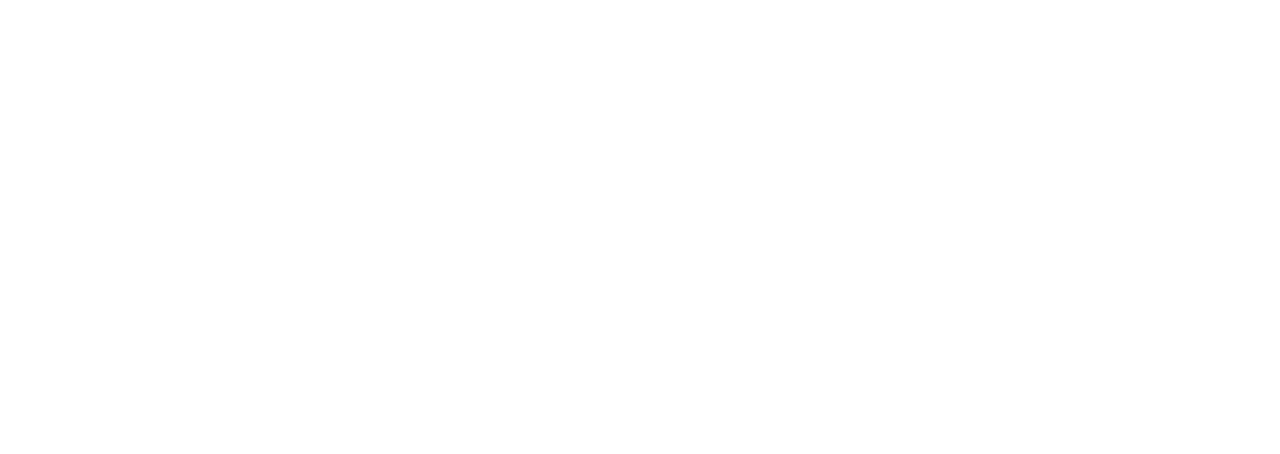
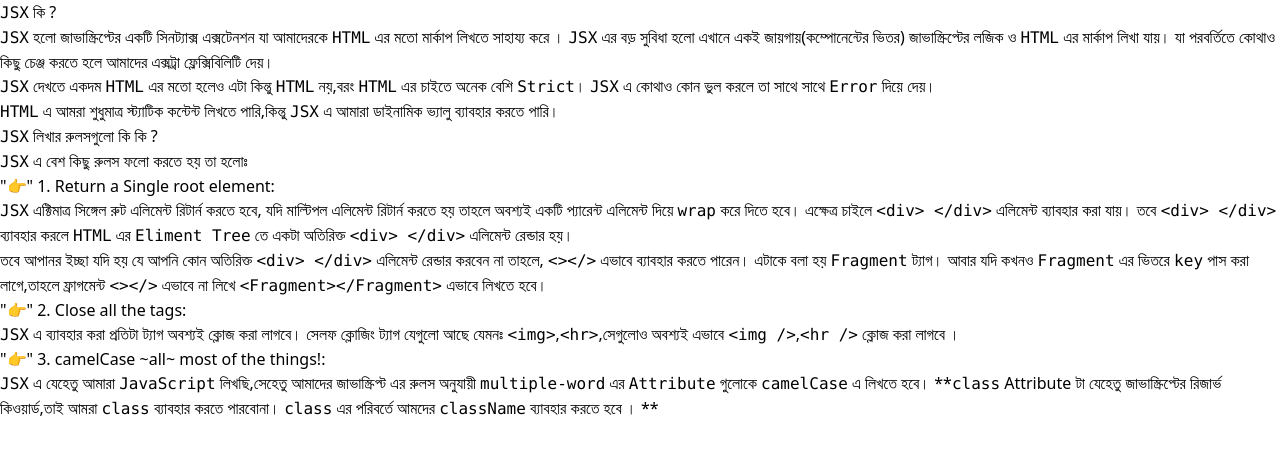
Before and after one commit to Deveripon/reactive-accelarator, a Next.js app: page /reactive-accilarator/React-js/module-1/jsx-markup in a window 1280 px wide. Shown: the top 454 px of the page. Built offline with nearby package versions, Linux system fonts and the light colour scheme.

Commit message:
Doc Update: Added lesson 1.8 Writing jsx markup

```diff
--- a/pages/reactive-accilarator/React-js/module-1/jsx-markup.mdx
+++ b/pages/reactive-accilarator/React-js/module-1/jsx-markup.mdx
@@ -0,0 +1,25 @@
+## `JSX` কি ?
+
+`JSX` হলো জাভাস্ক্রিপ্টের একটি সিনট্যাক্স এক্সটেনশন যা আমাদেরকে `HTML` এর মতো মার্কাপ লিখতে সাহায্য করে । `JSX` এর বড় সুবিধা হলো এখানে একই জায়গায়(কম্পোনেন্টের ভিতর) জাভাস্ক্রিপ্টের লজিক ও `HTML` এর মার্কাপ লিখা যায়। যা পরবর্তিতে কোথাও কিছু চেঞ্জ করতে হলে আমাদের এক্সট্রা ফ্লেক্সিবিলিটি দেয়।
+
+`JSX` দেখতে একদম `HTML` এর মতো হলেও এটা কিন্তু `HTML` নয়,বরং `HTML` এর চাইতে অনেক বেশি `Strict`। `JSX` এ কোথাও কোন ভুল করলে তা সাথে সাথে `Error` দিয়ে দেয়।
+
+`HTML` এ আমরা শুধুমাত্র স্ট্যাটিক কন্টেন্ট লিখতে পারি,কিন্তু `JSX` এ আমারা ডাইনামিক ভ্যালু ব্যাবহার করতে পারি।
+
+## `JSX` লিখার রুলসগুলো কি কি ?
+
+`JSX` এ বেশ কিছু রুলস ফলো করতে হয় তা হলোঃ
+
+### "👉" 1. Return a Single root element:
+
+`JSX` এক্টিমাত্র সিঙ্গেল রুট এলিমেন্ট রিটার্ন করতে হবে, যদি মাল্টিপল এলিমেন্ট রিটার্ন করতে হয় তাহলে অবশ্যই একটি প্যারেন্ট এলিমেন্ট দিয়ে `wrap` করে দিতে হবে। এক্ষেত্র চাইলে `<div> </div>` এলিমেন্ট ব্যাবহার করা যায়। তবে `<div> </div>` ব্যাবহার করলে `HTML` এর `Eliment Tree` তে একটা অতিরিক্ত `<div> </div>` এলিমেন্ট রেন্ডার হয়।
+
+তবে আপানর ইচ্ছা যদি হয় যে আপনি কোন অতিরিক্ত `<div> </div>` এলিমেন্ট রেন্ডার করবেন না তাহলে, `<></>` এভাবে ব্যাবহার করতে পারেন। এটাকে বলা হয় `Fragment` ট্যাগ। আবার যদি কখনও `Fragment` এর ভিতরে `key` পাস করা লাগে,তাহলে ফ্রাগমেন্ট `<></>` এভাবে না লিখে `<Fragment></Fragment>` এভাবে লিখতে হবে।
+
+### "👉" 2. Close all the tags:
+
+`JSX` এ ব্যাবহার করা প্রতিটা ট্যাগ অবশ্যই ক্লোজ করা লাগবে। সেলফ ক্লোজিং ট্যাগ যেগুলো আছে যেমনঃ `<img>`,`<hr>`,সেগুলোও অবশ্যই এভাবে `<img />`,`<hr />` ক্লোজ করা লাগবে ।
+
+### "👉" 3. camelCase ~all~ most of the things!:
+
+`JSX` এ যেহেতু আমারা `JavaScript` লিখছি,সেহেতু আমাদের জাভাস্ক্রিপ্ট এর রুলস অনুযায়ী `multiple-word` এর `Attribute` গুলোকে `camelCase` এ লিখতে হবে। **`class` Attribute টা যেহেতু জাভাস্ক্রিপ্টের রিজার্ভ কিওয়ার্ড,তাই আমরা `class` ব্যাবহার করতে পারবোনা। `class` এর পরিবর্তে আমদের `className` ব্যাবহার করতে হবে । **
```
